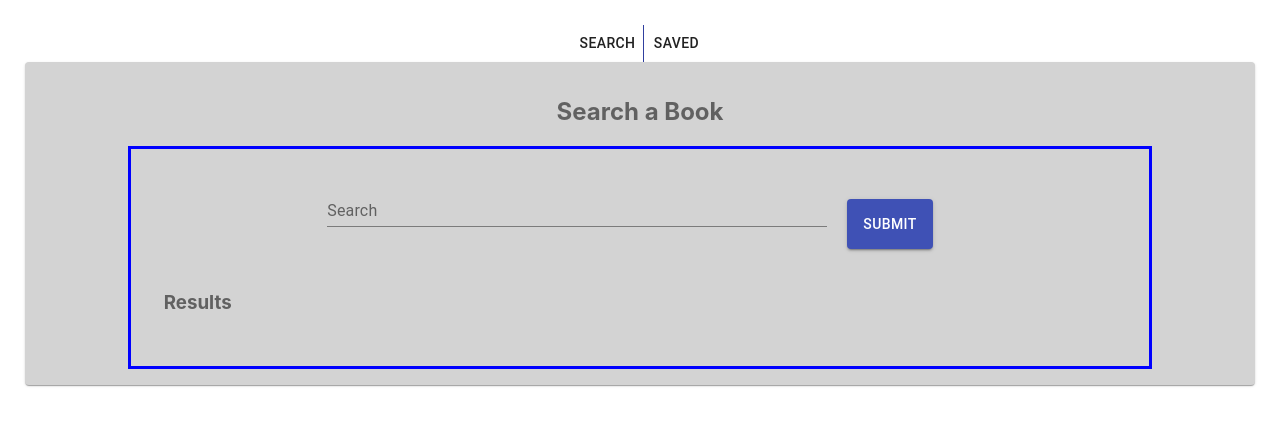
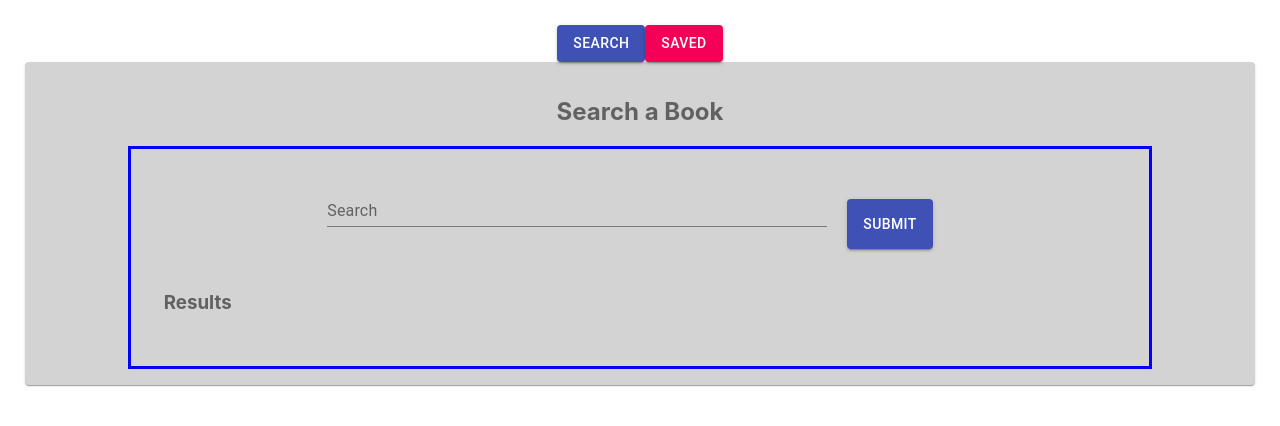
Before and after one commit to AldoCarrillo/HW21-Books, a React (Create React App) app: page / in a window 1280 px wide. Shown: the top 426 px of the page. Built offline with nearby package versions, Linux system fonts and the light colour scheme.

Commit message:
Search update

```diff
--- a/src/Components/Navbar.js
+++ b/src/Components/Navbar.js
@@ -1,21 +1,26 @@
 import { Link } from 'react-router-dom';
 import React, { Component } from 'react';
 import Button from '@material-ui/core/Button';
-import ButtonGroup from '@material-ui/core/ButtonGroup';
+// import ButtonGroup from '@material-ui/core/ButtonGroup';
 
 class Navbar extends Component {
 	state = {};
 	render() {
 		return (
 			<div>
-				<ButtonGroup disableElevation variant="contained" color="primary">
-					<Link to="/">
-						<Button>Search</Button>
-					</Link>
-					<Link to="/Saved">
-						<Button>Saved</Button>
-					</Link>
-				</ButtonGroup>
+				{/* <ButtonGroup disableElevation variant="contained" color="primary"> */}
+				<Link to="/">
+					<Button variant="contained" color="primary">
+						Search
+					</Button>
+				</Link>
+
+				<Link to="/Saved">
+					<Button variant="contained" color="secondary">
+						Saved
+					</Button>
+				</Link>
+				{/* </ButtonGroup> */}
 			</div>
 		);
 	}
--- a/src/Components/Saved.js
+++ b/src/Components/Saved.js
@@ -5,7 +5,7 @@ import Paper from '@material-ui/core/Paper';
 import Grid from '@material-ui/core/Grid';
 import Button from '@material-ui/core/Button';
 
-import { Container, Row, Col } from 'react-bootstrap';
+import { Container, Row } from 'react-bootstrap';
 import { MDBTable, MDBTableBody, MDBTableHead } from 'mdbreact';
 import axios from 'axios';
 
@@ -136,7 +136,7 @@ class Saved extends Component {
 													<td>
 														<h4>Image: </h4>
 
-														<img src={book.picture} />
+														<img alt="imgbook" src={book.picture} />
 													</td>
 												</tr>
 												<tr>
--- a/src/Components/Search.js
+++ b/src/Components/Search.js
@@ -4,7 +4,7 @@ import Grid from '@material-ui/core/Grid';
 import Button from '@material-ui/core/Button';
 import TextField from '@material-ui/core/TextField';
 import { withStyles } from '@material-ui/core/styles';
-import { Container, Row, Col } from 'react-bootstrap';
+import { Container, Row } from 'react-bootstrap';
 import Navbar from './Navbar';
 import { MDBTable, MDBTableBody, MDBTableHead } from 'mdbreact';
 import axios from 'axios';
@@ -67,20 +67,6 @@ class Search extends Component {
 		const data = await response.json();
 
 		this.setState({ books: data.items });
-
-		// const book = {
-		// 	id: '000',
-		// 	volumeInfo: {
-		// 		title: 'Not Found',
-		// 		authors: [ 'Not Found' ],
-		// 		imageLinks: 'Not Found',
-		// 		infoLink: 'Not Found'
-		// 	}
-		// };
-
-		// const arraybooks = [];
-		// arraybooks.push(book);
-		// this.setState({ books: arraybooks });
 	}
 
 	onAdd(event) {
@@ -150,7 +136,7 @@ class Search extends Component {
 										</tr>
 									</MDBTableHead>
 									{this.state.books.map((book, index) => (
-										<Container className={classes.result}>
+										<Container className={classes.result} key={book.id}>
 											<MDBTableBody>
 												<tr>
 													<td>
```
Also changed, not shown: media/main.PNG, 1 other file (tests, documents, lock files or other folders).
